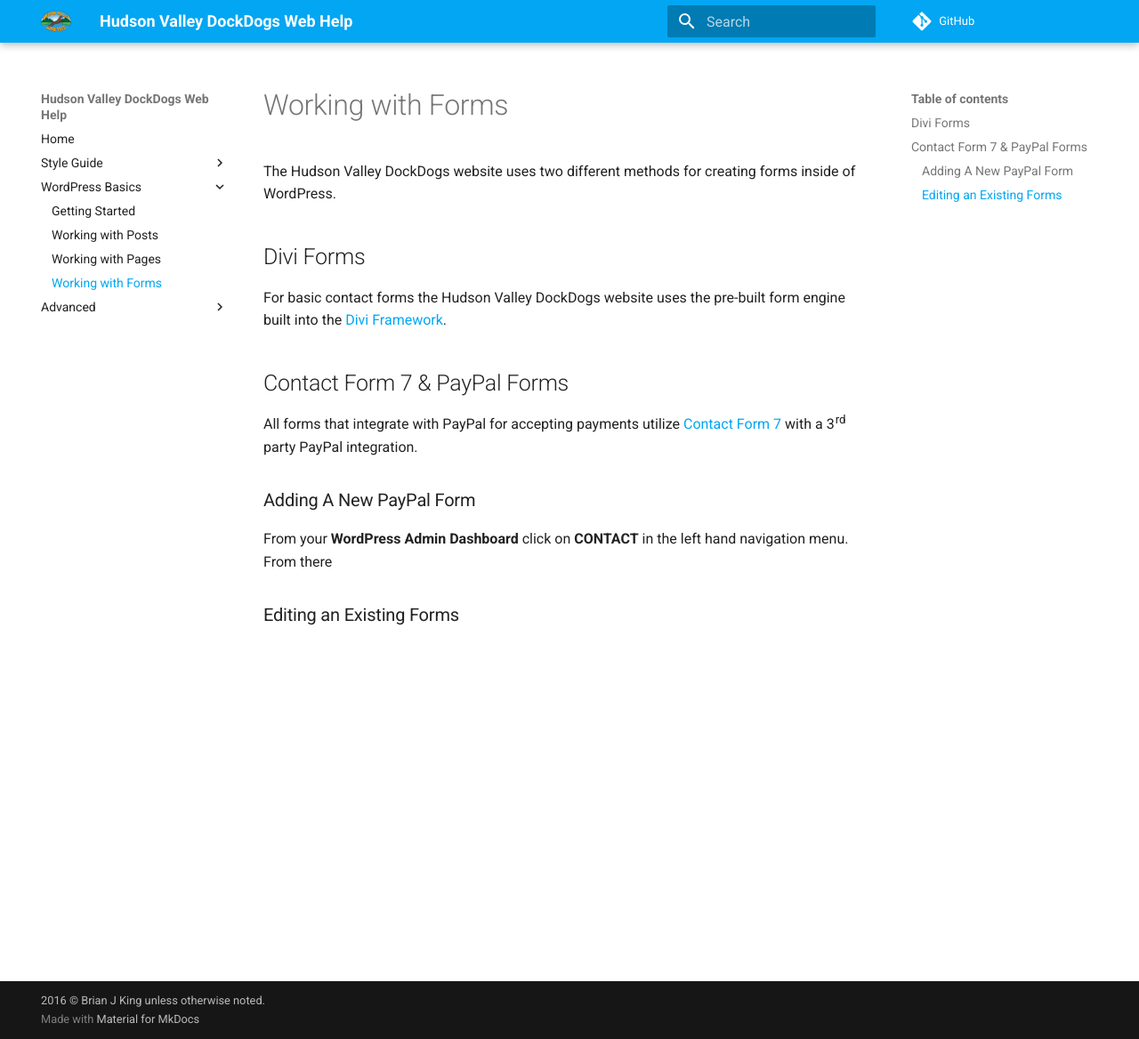
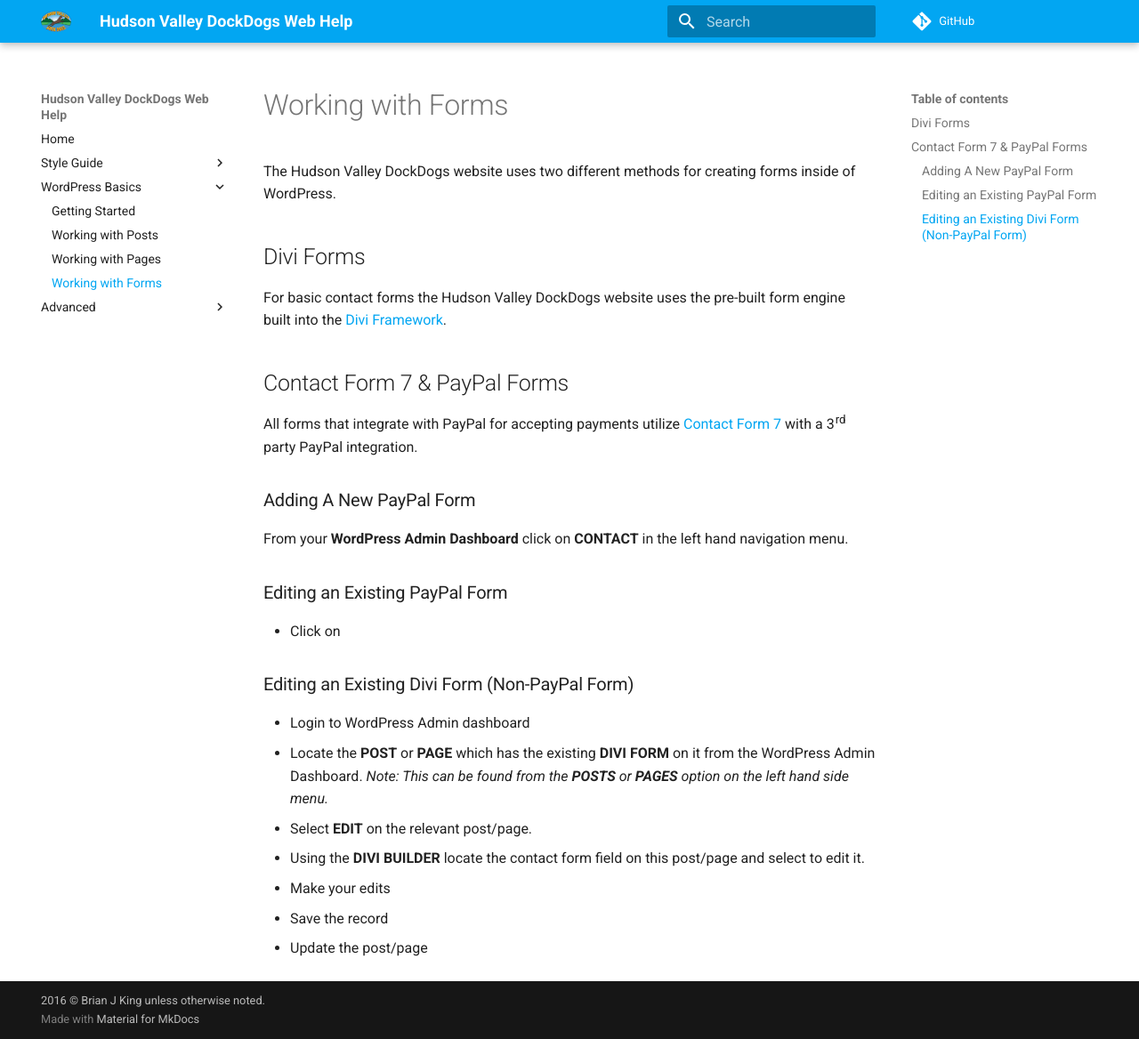
Before and after one commit to brianjking/hudsonvalleyhelp, an MkDocs documentation site: the page built from docs/wordpress-basics/forms.md, in a window 1280 px wide and 1168 px high. Shown: the whole window at 89% size. Built offline with MkDocs 1.6.1 and Material for MkDocs 9.7.7, drawn with Linux system fonts in a browser that asks for light colours; comment, search, counter and statistics services are not loaded; old or Windows-style settings are respelled for this version of MkDocs.

Commit message:
Updating forms.md

```diff
--- a/docs/wordpress-basics/forms.md
+++ b/docs/wordpress-basics/forms.md
@@ -17,6 +17,18 @@
 ### Adding A New PayPal Form
 
 From your **WordPress Admin Dashboard** click on **CONTACT** in the left hand
-navigation menu. From there
+navigation menu.
 
-### Editing an Existing Forms
+### Editing an Existing PayPal Form
+
+* Click on
+
+### Editing an Existing Divi Form (Non-PayPal Form)
+
+* Login to WordPress Admin dashboard
+* Locate the **POST** or **PAGE** which has the existing **DIVI FORM** on it from the WordPress Admin Dashboard. _Note: This can be found from the **POSTS** or **PAGES** option on the left hand side menu._
+* Select **EDIT** on the relevant post/page.
+* Using the **DIVI BUILDER** locate the contact form field on this post/page and select to edit it.
+* Make your edits
+* Save the record
+* Update the post/page
```
